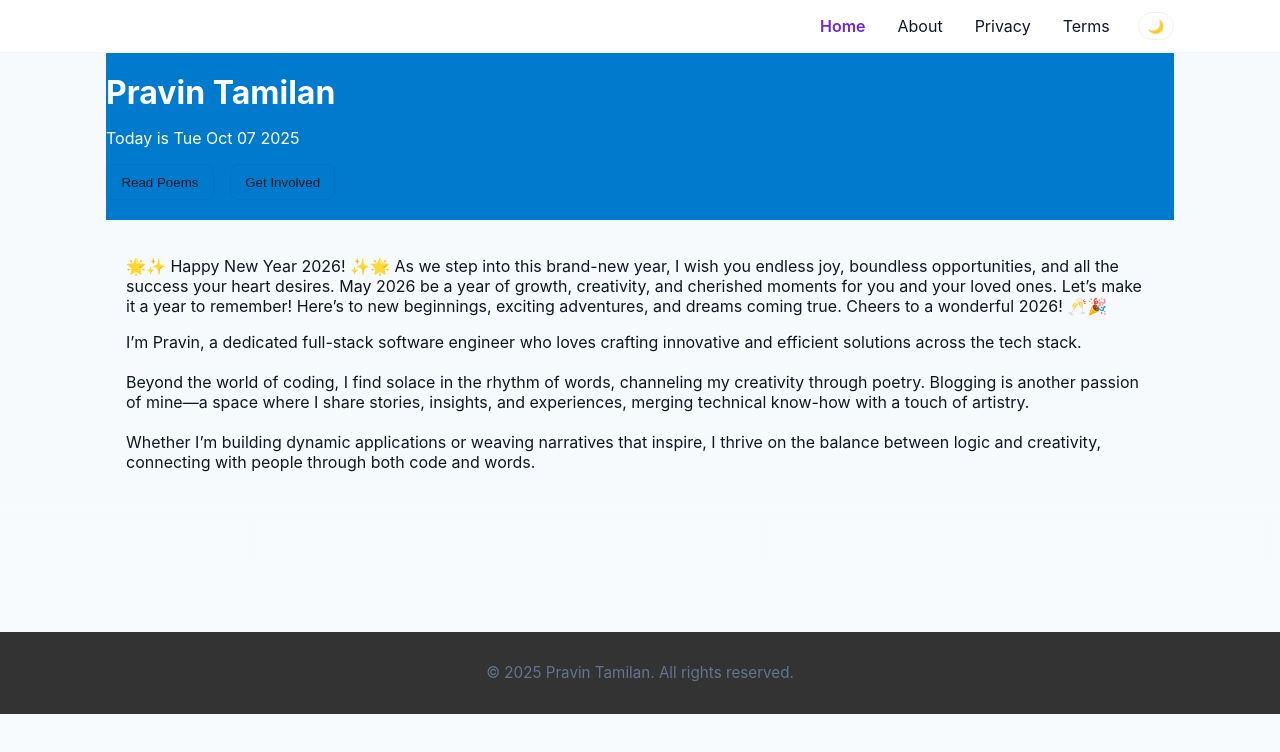
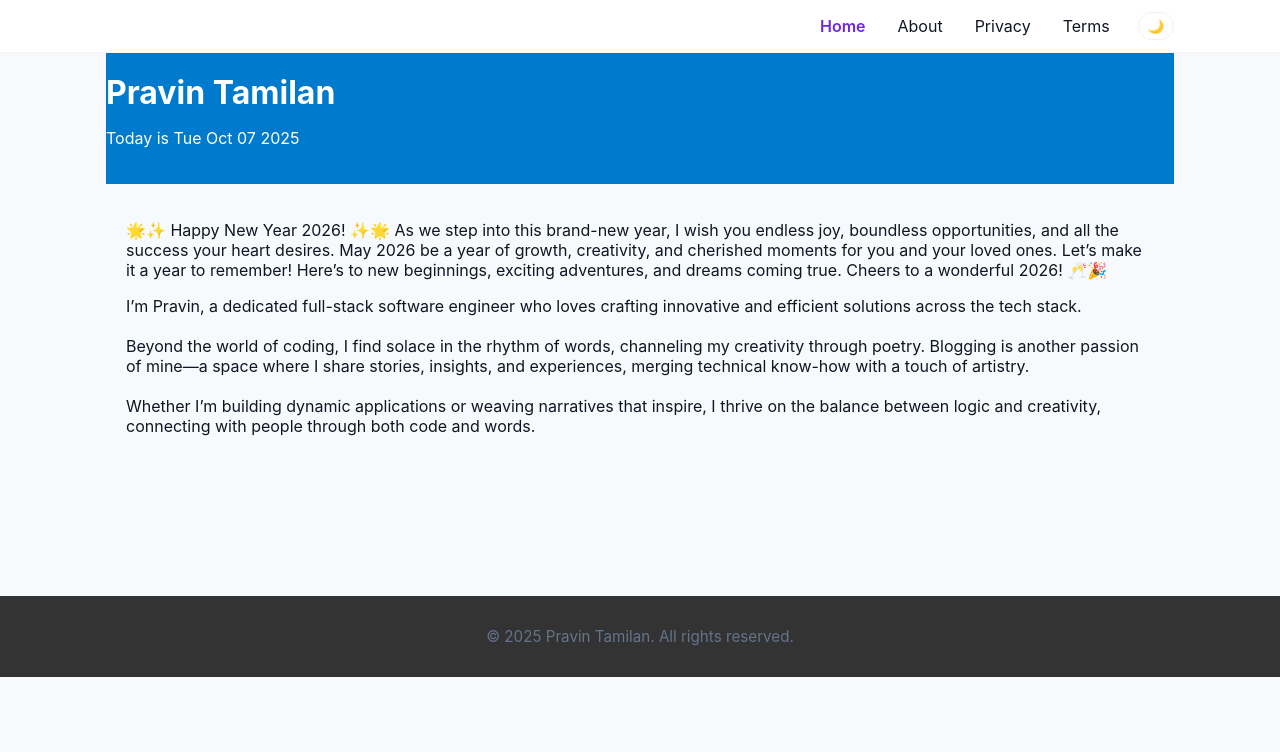
Before and after one commit to apravint/website, an Angular app: page /home in a window 1280 px wide. Shown: the top 752 px of the page. Built offline with nearby package versions, Linux system fonts and the light colour scheme.

Commit message:
removed buttons

```diff
--- a/src/app/home/home.component.html
+++ b/src/app/home/home.component.html
@@ -2,10 +2,6 @@
   <header class="hero">
     <h1>Pravin Tamilan</h1>
     <p class="lead">Today is {{ today }}</p>
-    <div class="actions">
-      <button class="btn">Read Poems</button>
-      <button class="btn">Get Involved</button>
-    </div>
   </header>
 
 <section>
```
